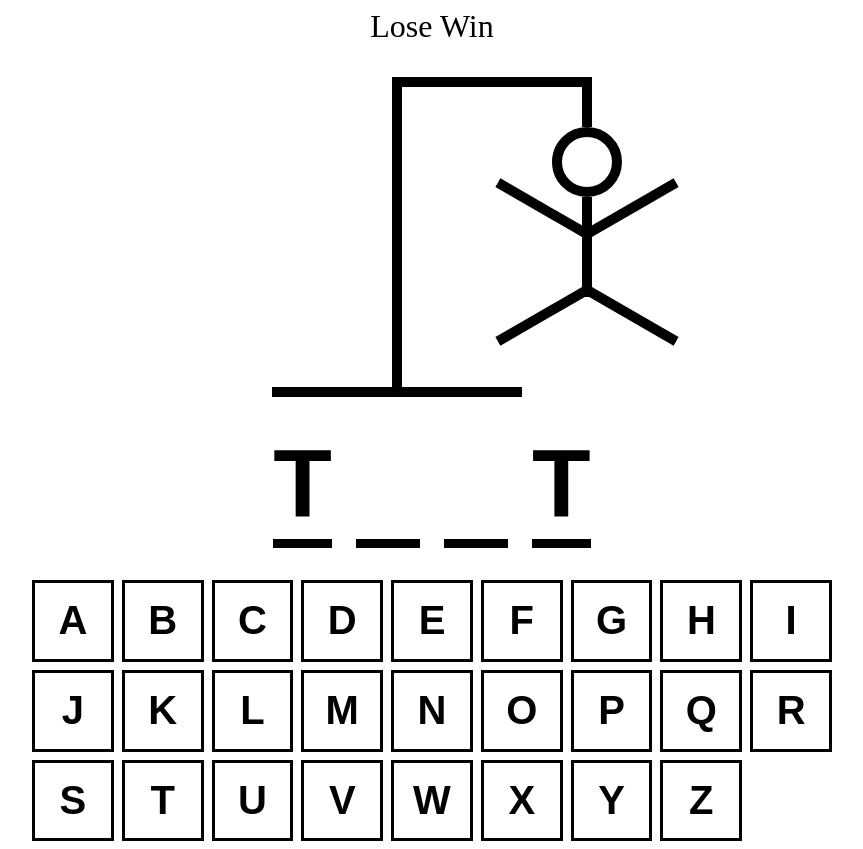
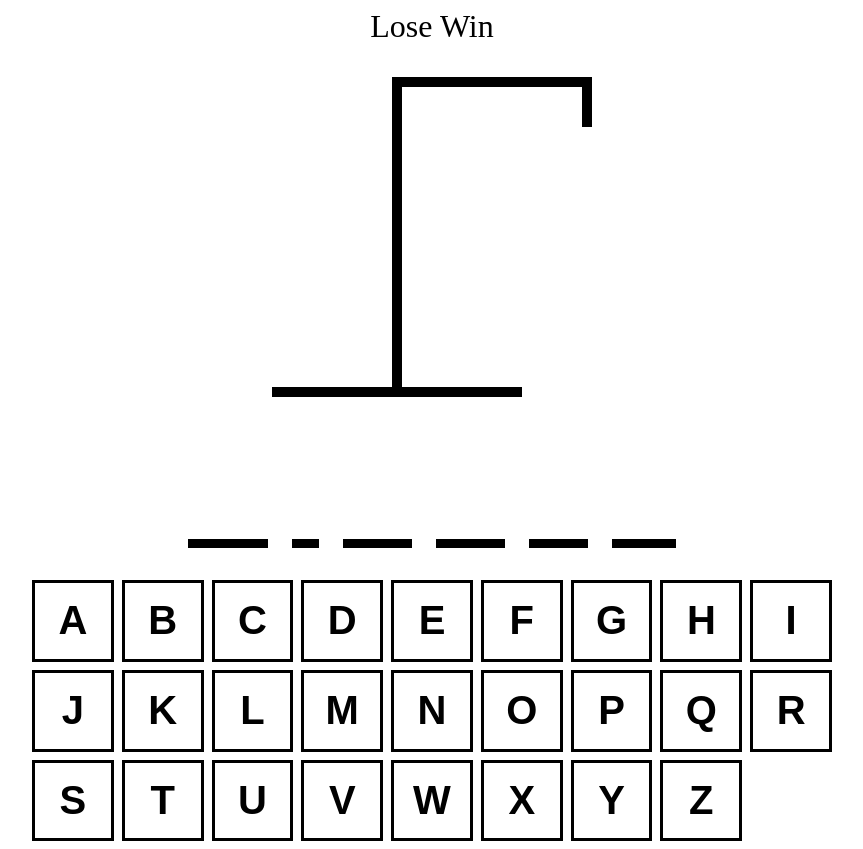
Before and after one commit to noliveira95/react-ts-hangman, a React (Vite) app: page / in a window 1280 px wide. Shown: the whole page, without its empty margins (208-1071 px from the left). Built offline with nearby package versions, Linux system fonts and the light colour scheme.

Commit message:
Add logic for drawing and word components

```diff
--- a/src/App.tsx
+++ b/src/App.tsx
@@ -10,6 +10,10 @@
   });
 
   const [guessedLetters, setGuessedLetters] = useState<string[]>([]);
+
+  const incorrectLetters = guessedLetters.filter(
+    (letter) => !wordToGuess.includes(letter)
+  );
 
   return (
     <>
@@ -31,8 +35,11 @@
         >
           Lose Win
         </div>
-        <HangmanDrawing />
-        <HangmanWord />
+        <HangmanDrawing numberOfGuesses={incorrectLetters.length} />
+        <HangmanWord
+          guessedLetters={guessedLetters}
+          wordToGuess={wordToGuess}
+        />
         <div style={{ alignSelf: "stretch" }}>
           <Keyboard />
         </div>
--- a/src/HangmanDrawing.tsx
+++ b/src/HangmanDrawing.tsx
@@ -85,15 +85,23 @@
   ></div>
 );
 
-export function HangmanDrawing() {
+const HANGMAN_PARTS = [
+  HEAD,
+  BODY,
+  RIGHT_ARM,
+  LEFT_ARM,
+  RIGHT_LEG,
+  LEFT_LEG,
+] as const;
+
+interface HangmanDrawingProps {
+  numberOfGuesses: number;
+}
+
+export function HangmanDrawing({ numberOfGuesses }: HangmanDrawingProps) {
   return (
     <div style={{ position: "relative" }}>
-      {HEAD}
-      {BODY}
-      {RIGHT_ARM}
-      {LEFT_ARM}
-      {RIGHT_LEG}
-      {LEFT_LEG}
+      {HANGMAN_PARTS.slice(0, numberOfGuesses)}
       {/* Top bar */}
       <div
         style={{
--- a/src/HangmanWord.tsx
+++ b/src/HangmanWord.tsx
@@ -1,6 +1,9 @@
-export function HangmanWord() {
-  const word = "test";
-  const guessedLetters = ["t"];
+interface HangmanWordProps {
+  guessedLetters: string[];
+  wordToGuess: string;
+}
+
+export function HangmanWord({ guessedLetters, wordToGuess }: HangmanWordProps) {
   return (
     <div
       style={{
@@ -12,7 +15,7 @@
         textTransform: "uppercase",
       }}
     >
-      {word.split("").map((letter, index) => {
+      {wordToGuess.split("").map((letter, index) => {
         return (
           <span style={{ borderBottom: ".1em solid black" }} key={index}>
             <span
```
